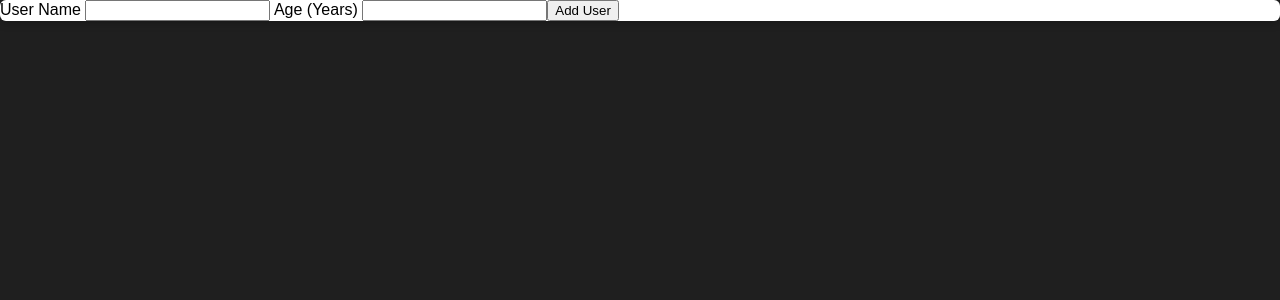
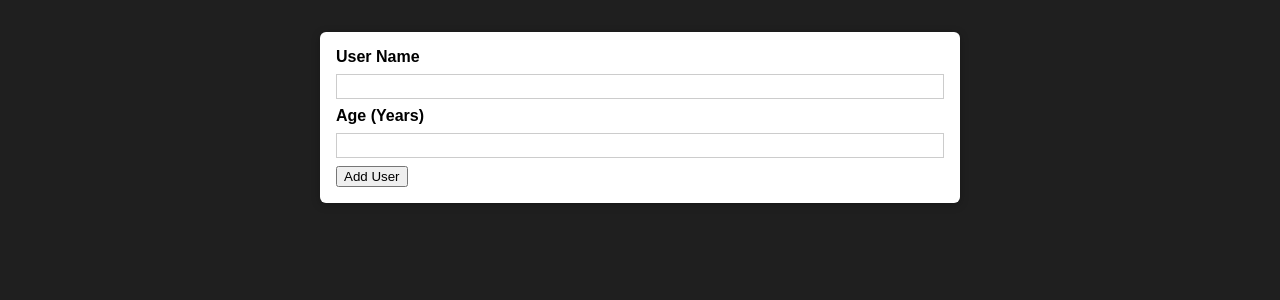
Before and after one commit to Changwhi/React-review-core, a React (Create React App) app: page / in a window 1280 px wide. Shown: the top 300 px of the page. Built offline with nearby package versions, Linux system fonts and the light colour scheme.

Commit message:
improve css

```diff
--- a/src/UI/Card.js
+++ b/src/UI/Card.js
@@ -4,7 +4,7 @@
 
 const Card = props => {
     return (
-        <div className={Styles.card}>
+        <div className={`${Styles.card} ${props.className}`}>
             {props.children}
         </div>
     );
--- a/src/Users/AddUser.js
+++ b/src/Users/AddUser.js
@@ -1,5 +1,6 @@
 import React from "react";
-import Card from "../UI/Card.js";
+import Card from "../UI/Card";
+import styles from "./AddUser.module.css";
 
 const AddUser = props => {
     const addUserHandler = (event) => {
@@ -7,7 +8,7 @@
     };
 
     return (
-    <Card>
+    <Card className={styles.input}>
     <form onSubmit={addUserHandler}>
         <label htmlFor='username'> User Name </label>
         <input id='username' type="text"/>
--- /dev/null
+++ b/src/Users/AddUser.module.css
@@ -0,0 +1,26 @@
+.input {
+  margin: 2rem auto;
+  padding: 1rem;
+  width: 90%;
+  max-width: 40rem;
+}
+
+.input label {
+  display: block;
+  font-weight: bold;
+  margin-bottom: 0.5rem;
+}
+
+.input input {
+  font: inherit;
+  display: block;
+  width: 100%;
+  border: 1px solid #ccc;
+  padding: 0.15rem;
+  margin-bottom: 0.5rem;
+}
+
+.input input:focus {
+  outline: none;
+  border-color: #4f005f;
+}
```
